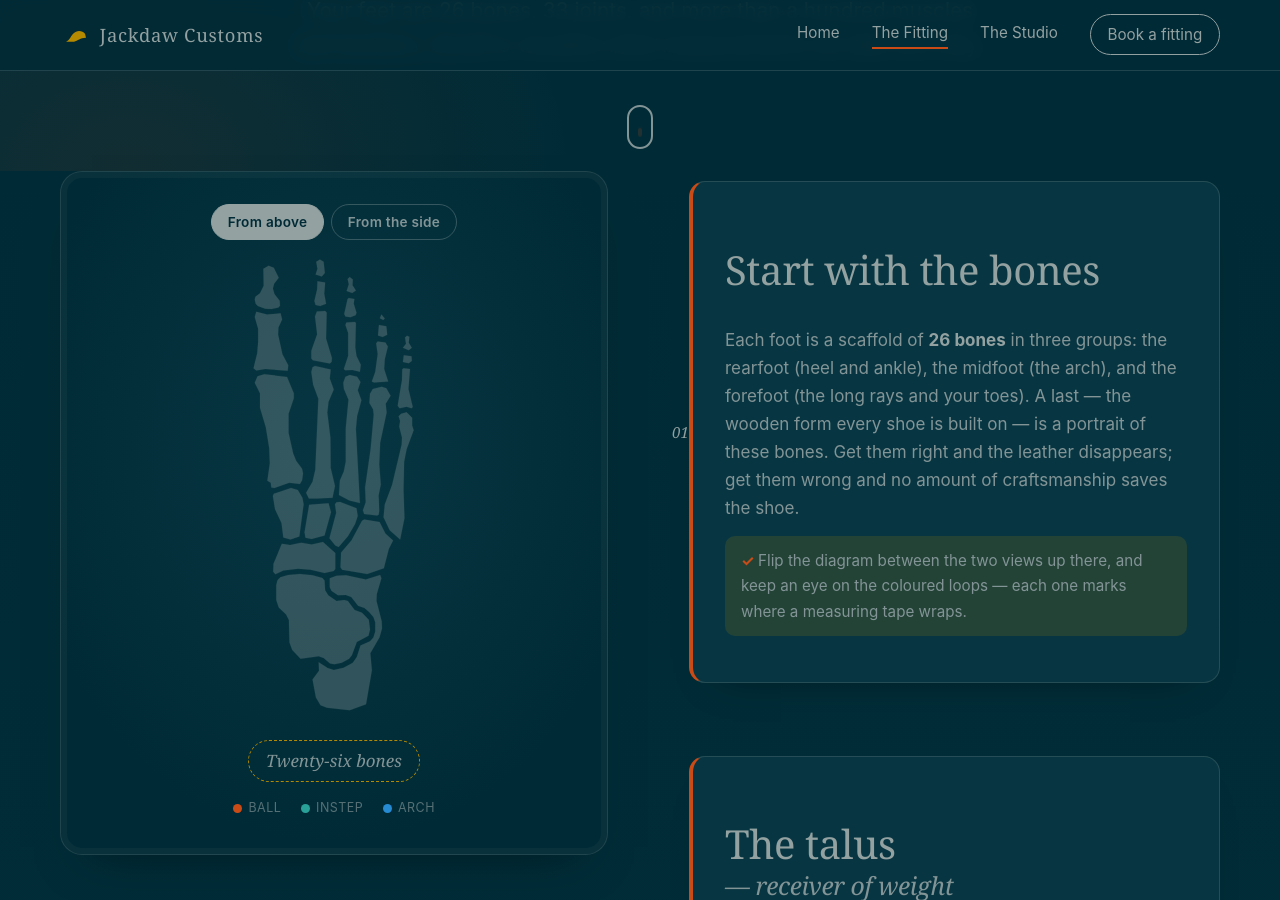
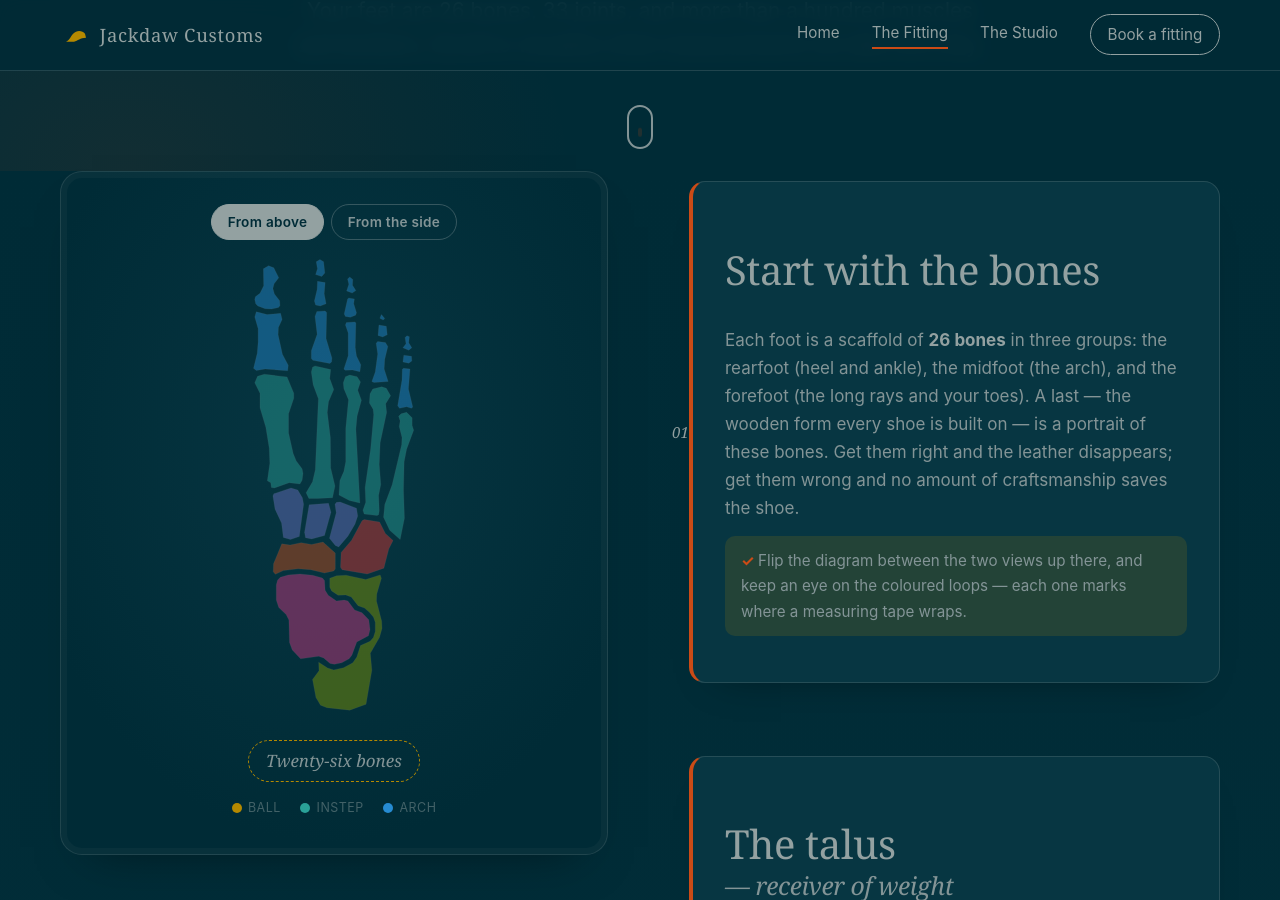
Before and after one commit to shoeswtf/alternate-website, a Jekyll site: the page built from fitting.html, in a window 1280 px wide and 900 px high, scrolled down 487 px. Built offline with Jekyll 4.4.1, drawn with Linux system fonts in a browser that asks for light colours.

Commit message:
make foot bones match color scheme

```diff
--- a/assets/css/style.scss
+++ b/assets/css/style.scss
@@ -372,26 +372,26 @@ a {
     font-size: 0.78rem;
     letter-spacing: 0.04em;
     text-transform: uppercase;
-    color: rgba($ink-soft, 0.65);
+    color: rgba($base1, 0.45);
     padding: 0.15em 0.2em;
     border-bottom: 2px solid transparent;
     transition: color 0.25s ease, border-color 0.25s ease;
 
     &::before {
       content: "";
-      width: 9px;
-      height: 9px;
+      width: 10px;
+      height: 10px;
       border-radius: 50%;
-      background: var(--dot, $rust);
+      background: var(--dot, $yellow);
     }
 
     &.is-active {
-      color: $ink;
-      border-bottom-color: var(--dot, $rust);
+      color: $base1;
+      border-bottom-color: var(--dot, $yellow);
     }
   }
 
-  .leg--ball { --dot: #{$rust}; }
+  .leg--ball { --dot: #{$yellow}; }
   .leg--instep { --dot: #2aa198; }
   .leg--arch { --dot: #268bd2; }
 }
@@ -428,25 +428,32 @@ a {
   }
 
   .bone {
-    fill: $base1;
     stroke: rgba($base1, 0.45);
     stroke-width: 1.4;
     stroke-linejoin: round;
-    opacity: 0.32;
+    opacity: 0.45;
     transition: opacity 0.45s ease, fill 0.45s ease, filter 0.45s ease;
 
-    &--context { fill: $base0; opacity: 0.22; }
+    &--context { opacity: 0.22; }
 
     &.is-lit {
-      fill: $tan;
+      fill: $base2;
       opacity: 1;
-      filter: drop-shadow(0 6px 10px rgba(181, 137, 0, 0.5));
+      filter: drop-shadow(0 6px 10px rgba($base2, 0.55));
     }
+
+    &[data-bone="calcaneus"] { fill: $green; }
+    &[data-bone="talus"]     { fill: $magenta; }
+    &[data-bone="navicular"] { fill: $orange; }
+    &[data-bone="cuboid"]    { fill: $red; }
+    &[data-bone="cuneiforms"]{ fill: $violet; }
+    &[data-bone="metatarsals"]{ fill: $cyan; }
+    &[data-bone="phalanges"] { fill: $blue; }
   }
 
   .girth {
     fill: none;
-    stroke-width: 3.4;
+    stroke-width: 6;
     stroke-linecap: round;
     opacity: 0;
     stroke-dasharray: 100;
@@ -458,7 +465,7 @@ a {
     &.is-active { opacity: 1; stroke-dashoffset: 0; }
   }
 
-  .girth--ball { stroke: $rust; }
+  .girth--ball { stroke: $yellow; }
   .girth--instep { stroke: #2aa198; }
   .girth--arch { stroke: #268bd2; }
 }
@@ -555,15 +562,15 @@ a {
 .foot-outline,
 .ground-line {
   fill: rgba($paper-deep, 0.6);
-  stroke: $base0;
-  stroke-width: 2;
+  stroke: $base1;
+  stroke-width: 3;
 }
 
 .ground-line { fill: none; stroke-linecap: round; }
 
 .dim-line {
-  stroke: $rust;
-  stroke-width: 2.2;
+  stroke: $yellow;
+  stroke-width: 5;
   stroke-linecap: round;
   fill: none;
 
@@ -571,8 +578,8 @@ a {
 }
 
 .dim-tick {
-  stroke: $rust;
-  stroke-width: 2.2;
+  stroke: $yellow;
+  stroke-width: 4;
   fill: none;
   stroke-linecap: round;
   stroke-linejoin: round;
@@ -580,29 +587,33 @@ a {
 
 .girth-ring {
   fill: none;
-  stroke: $tan;
-  stroke-width: 2;
-  stroke-dasharray: 4 5;
+  stroke: $cyan;
+  stroke-width: 3.5;
+  stroke-dasharray: 7 8;
 }
 
-.arch-gap { fill: rgba($tan, 0.35); stroke: none; }
+.arch-gap { fill: rgba($yellow, 0.3); stroke: none; }
 
 .tape-line {
-  stroke: $rust;
-  stroke-width: 2.4;
+  stroke: $yellow;
+  stroke-width: 5;
   fill: none;
   stroke-linecap: round;
 }
 
 .tape-ghost {
-  stroke: $rust;
-  stroke-width: 2;
+  stroke: $yellow;
+  stroke-width: 3.5;
   fill: none;
-  stroke-dasharray: 3 5;
-  opacity: 0.45;
+  stroke-dasharray: 5 7;
+  opacity: 0.55;
 }
 
-.end-dot { fill: $rust; }
+.end-dot {
+  fill: $yellow;
+  stroke: $base03;
+  stroke-width: 1.5;
+}
 
 .boots-head {
   margin-top: clamp(3rem, 7vw, 5rem);
@@ -624,7 +635,7 @@ a {
   font-size: 11.5px;
   letter-spacing: 0.08em;
   text-transform: uppercase;
-  fill: $ink-soft;
+  fill: $base1;
   font-family: $font-body;
 }
 
```
